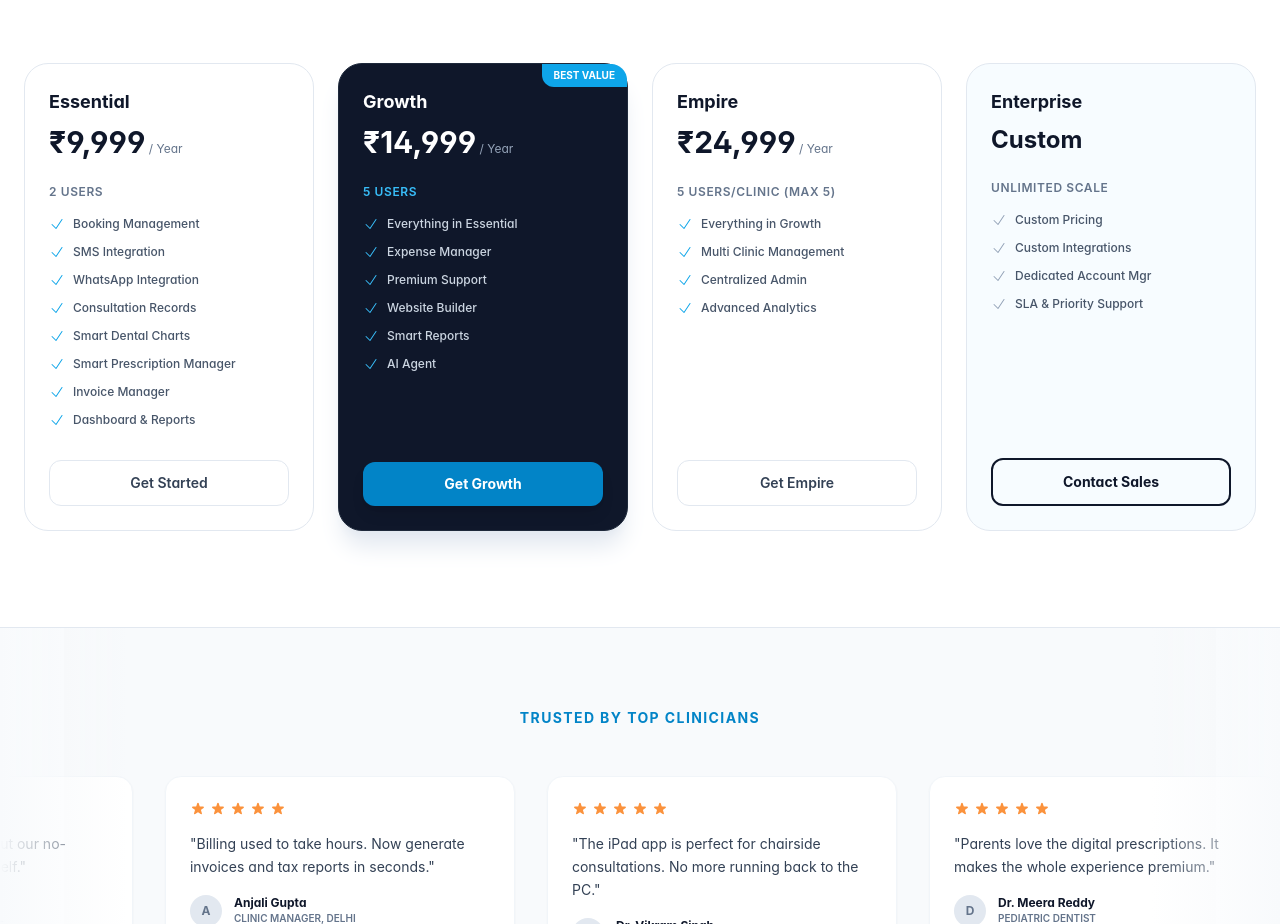
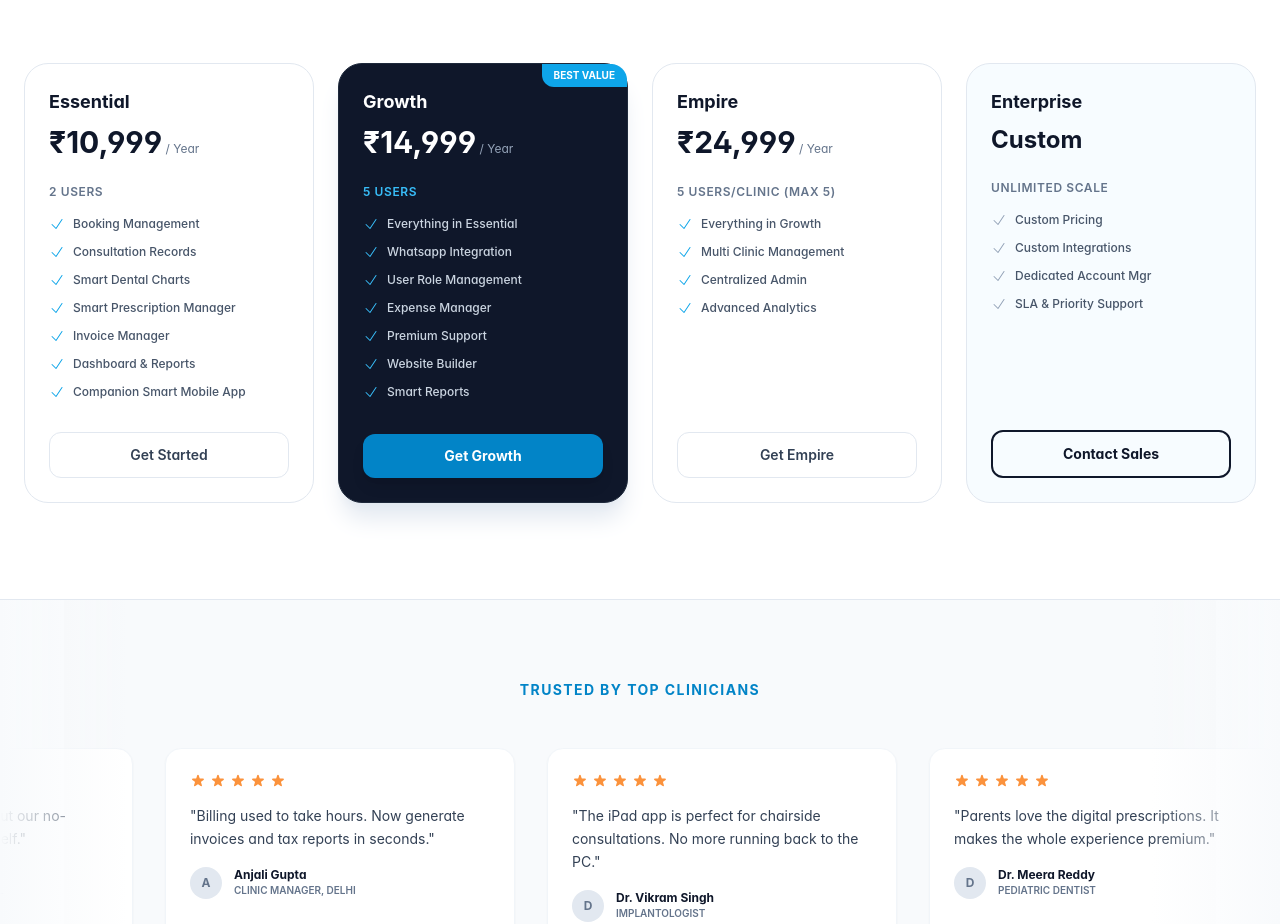
Before and after one commit to ananthcjayan12/dent_cue360_landing, a React (Vite) app: page / in a window 1280 px wide. Shown: the part 2760-3684 px from the top of the page. Built offline with nearby package versions, Linux system fonts and the light colour scheme.

Commit message:
Updated pricing & feature list (#1)

```diff
--- a/src/components/Pricing.tsx
+++ b/src/components/Pricing.tsx
@@ -17,12 +17,12 @@ const Pricing: React.FC = () => {
                     <div className="p-6 rounded-3xl border border-slate-200 bg-white flex flex-col hover:border-dental-200 transition-colors">
                         <h3 className="text-lg font-bold text-slate-900 mb-2">Essential</h3>
                         <div className="mb-6">
-                            <span className="text-3xl font-bold text-slate-900">₹9,999</span>
+                            <span className="text-3xl font-bold text-slate-900">₹10,999</span>
                             <span className="text-slate-500 text-xs"> / Year</span>
                         </div>
                         <p className="text-xs font-semibold text-slate-500 mb-4 uppercase tracking-wider">2 Users</p>
                         <ul className="space-y-3 mb-8 flex-grow">
-                            {['Booking Management', 'SMS Integration', 'WhatsApp Integration', 'Consultation Records', 'Smart Dental Charts', 'Smart Prescription Manager', 'Invoice Manager', 'Dashboard & Reports'].map(f => (
+                            {['Booking Management', 'Consultation Records', 'Smart Dental Charts', 'Smart Prescription Manager', 'Invoice Manager', 'Dashboard & Reports', 'Companion Smart Mobile App' ].map(f => (
                                 <li key={f} className="flex items-start gap-2 text-xs font-medium text-slate-600">
                                     <CheckIcon className="w-4 h-4 text-dental-500 flex-shrink-0" /> {f}
                                 </li>
@@ -48,7 +48,7 @@ const Pricing: React.FC = () => {
                         </div>
                         <p className="text-xs font-semibold text-dental-400 mb-4 uppercase tracking-wider">5 Users</p>
                         <ul className="space-y-3 mb-8 flex-grow">
-                            {['Everything in Essential', 'Expense Manager', 'Premium Support', 'Website Builder', 'Smart Reports', 'AI Agent'].map(f => (
+                            {['Everything in Essential', 'Whatsapp Integration', 'User Role Management', 'Expense Manager', 'Premium Support', 'Website Builder', 'Smart Reports'].map(f => (
                                 <li key={f} className="flex items-start gap-2 text-xs font-medium text-slate-300">
                                     <CheckIcon className="w-4 h-4 text-dental-400 flex-shrink-0" /> {f}
                                 </li>
```
